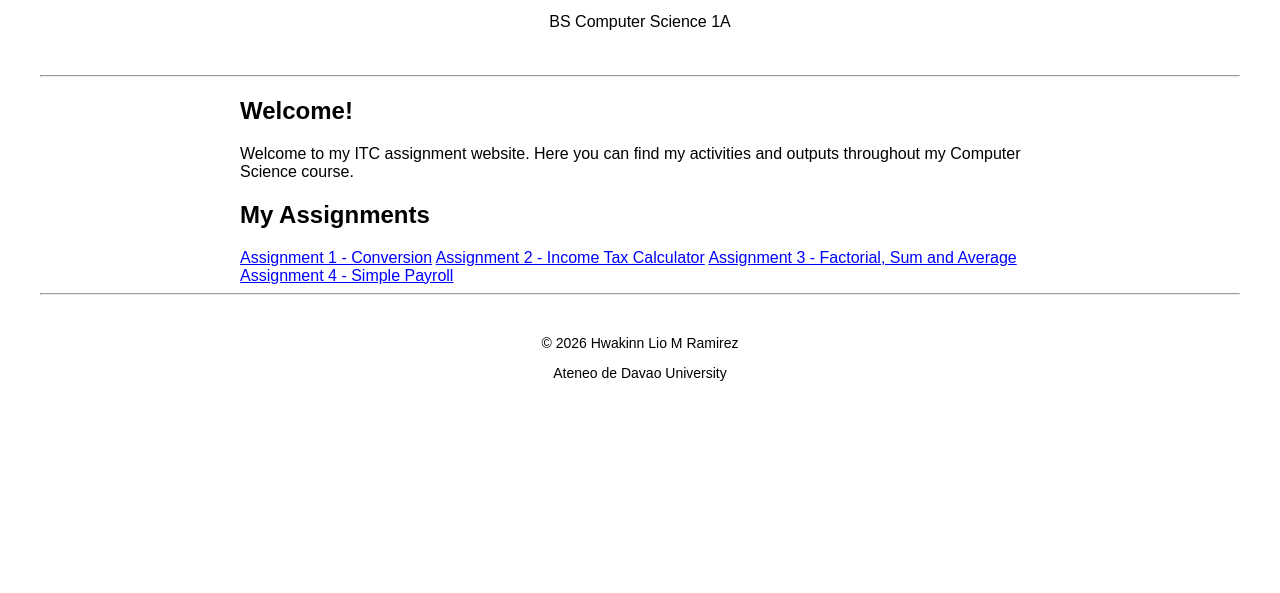
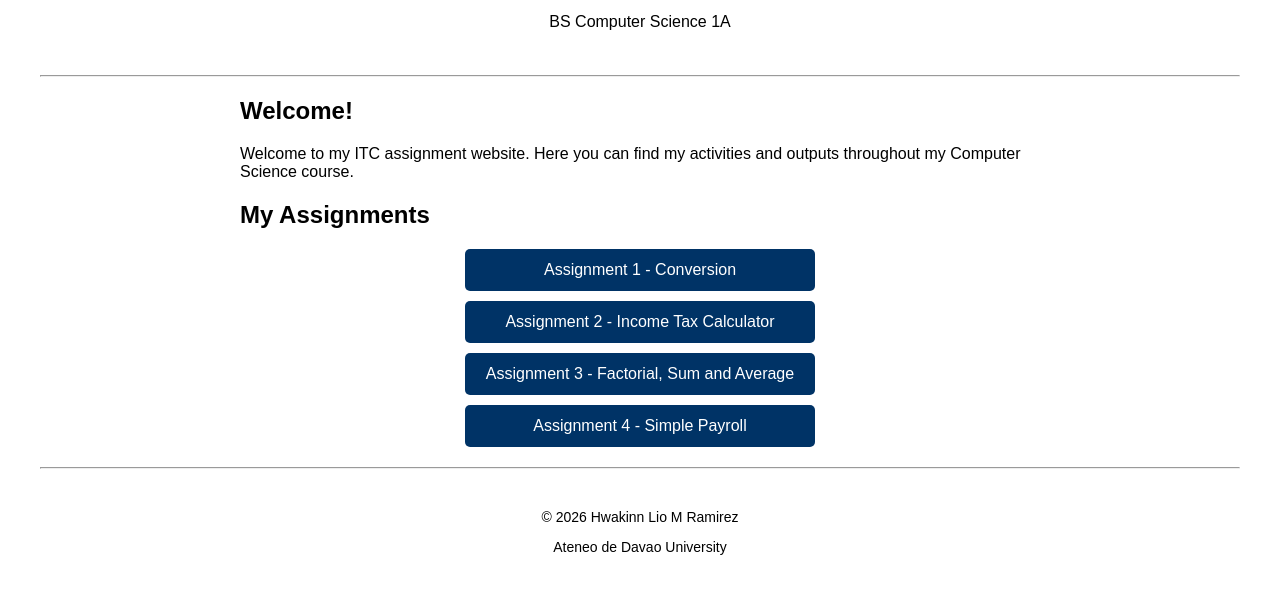
Before and after one commit to hramirez-hue/Webpage, a plain HTML site: page index.html in a window 1280 px wide. Shown: the part 265-858 px from the top of the page. Before the commit the page ends 800 px from the top, so only its background shows below. Drawn offline with Linux system fonts and the light colour scheme.

Commit message:
Update style.css

```diff
--- a/style.css
+++ b/style.css
@@ -29,3 +29,26 @@ a {
 li {
     margin: 10px 0;
 }
+
+
+.assignment-buttons {
+    display: flex;
+    flex-direction: column;
+    gap: 10px;
+    max-width: 350px;
+    margin: 20px auto;
+}
+
+.assignment-buttons a {
+    display: block;
+    padding: 12px;
+    background-color: #003366;
+    color: white;
+    text-decoration: none;
+    text-align: center;
+    border-radius: 5px;
+}
+
+.assignment-buttons a:hover {
+    background-color: #00509e;
+}
```
